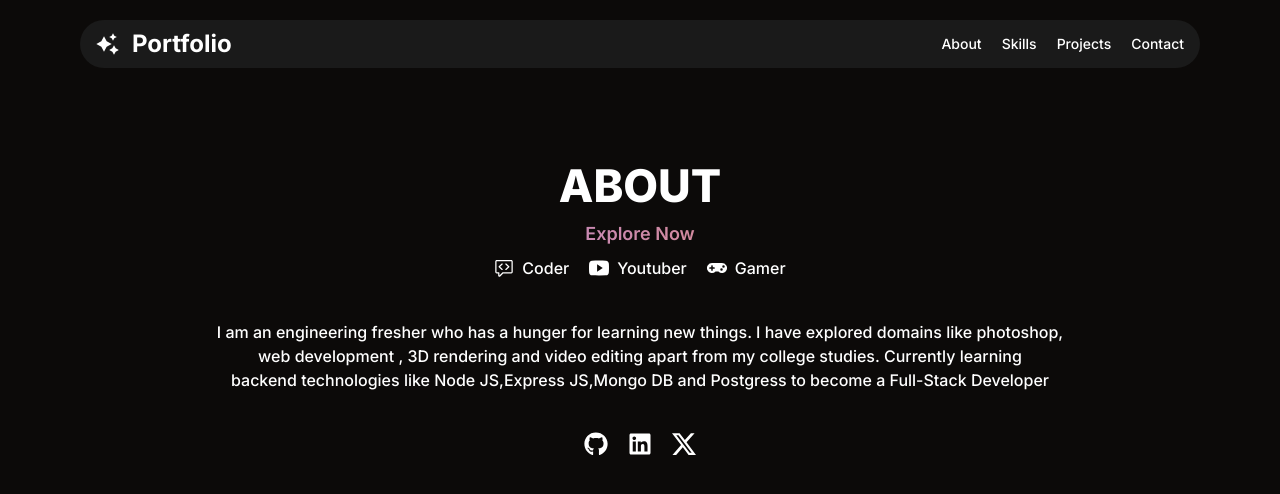
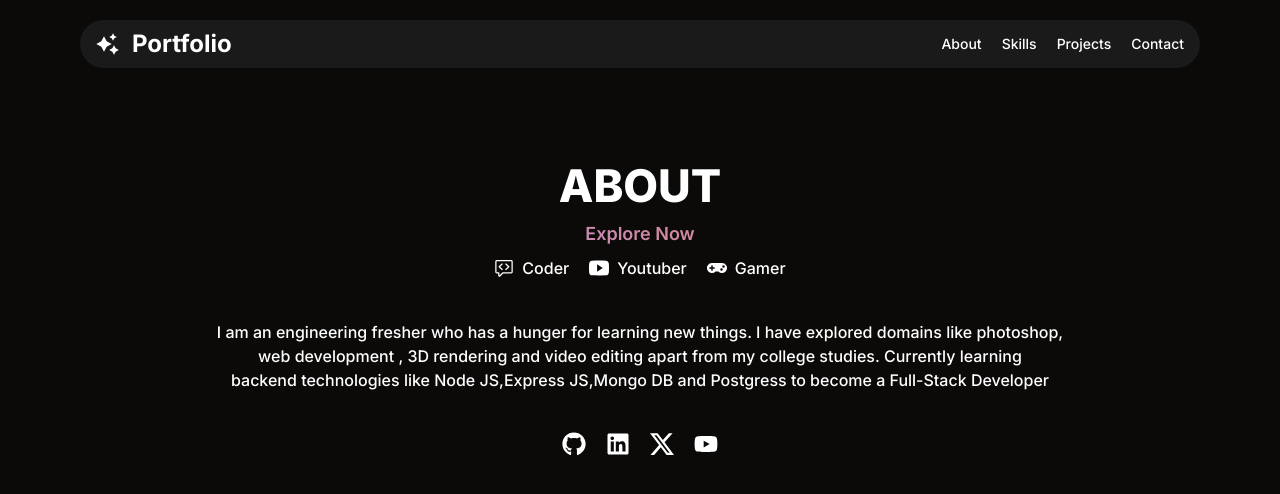
Before and after one commit to ashishmohanty10/Portfolio, a React (Vite) app: page /about in a window 1280 px wide. Shown: the top 494 px of the page. Built offline with nearby package versions, Linux system fonts and the light colour scheme.

Commit message:
added youtube link

```diff
--- a/src/components/Footer.jsx
+++ b/src/components/Footer.jsx
@@ -2,6 +2,7 @@ import React from "react";
 import { BsTwitterX } from "react-icons/bs";
 import { FaGithub } from "react-icons/fa";
 import { FaLinkedin } from "react-icons/fa";
+import { FaYoutube } from "react-icons/fa6";
 
 const Footer = () => {
   return (
@@ -27,6 +28,15 @@ const Footer = () => {
               <BsTwitterX />
             </a>
           </button>
+
+          <button className="font-medium text-white text-2xl hover:text-opacity-80">
+            <a
+              href="https://youtube.com/@codewithAshish.?si=SBMPEi680Wtrnz73"
+              target="_blank"
+            >
+              <FaYoutube />
+            </a>
+          </button>
         </div>
       </div>
     </div>
```
